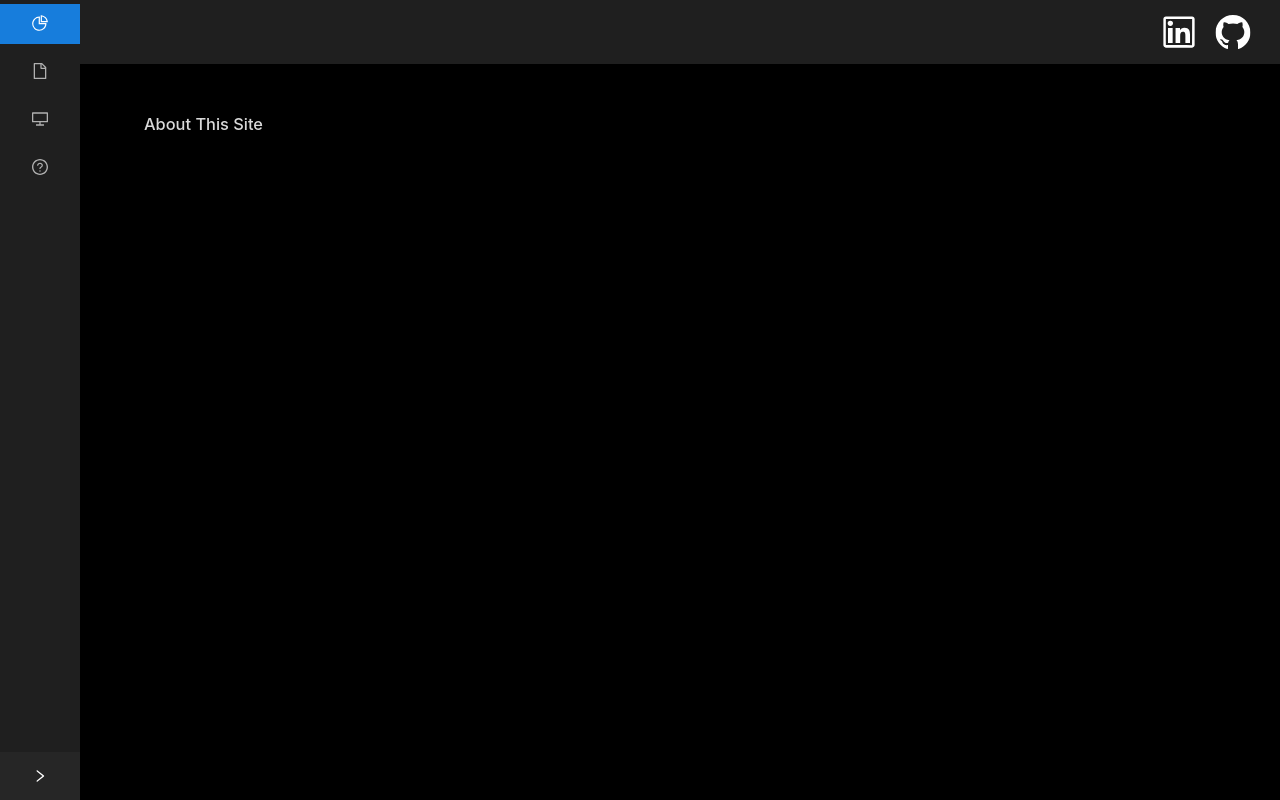
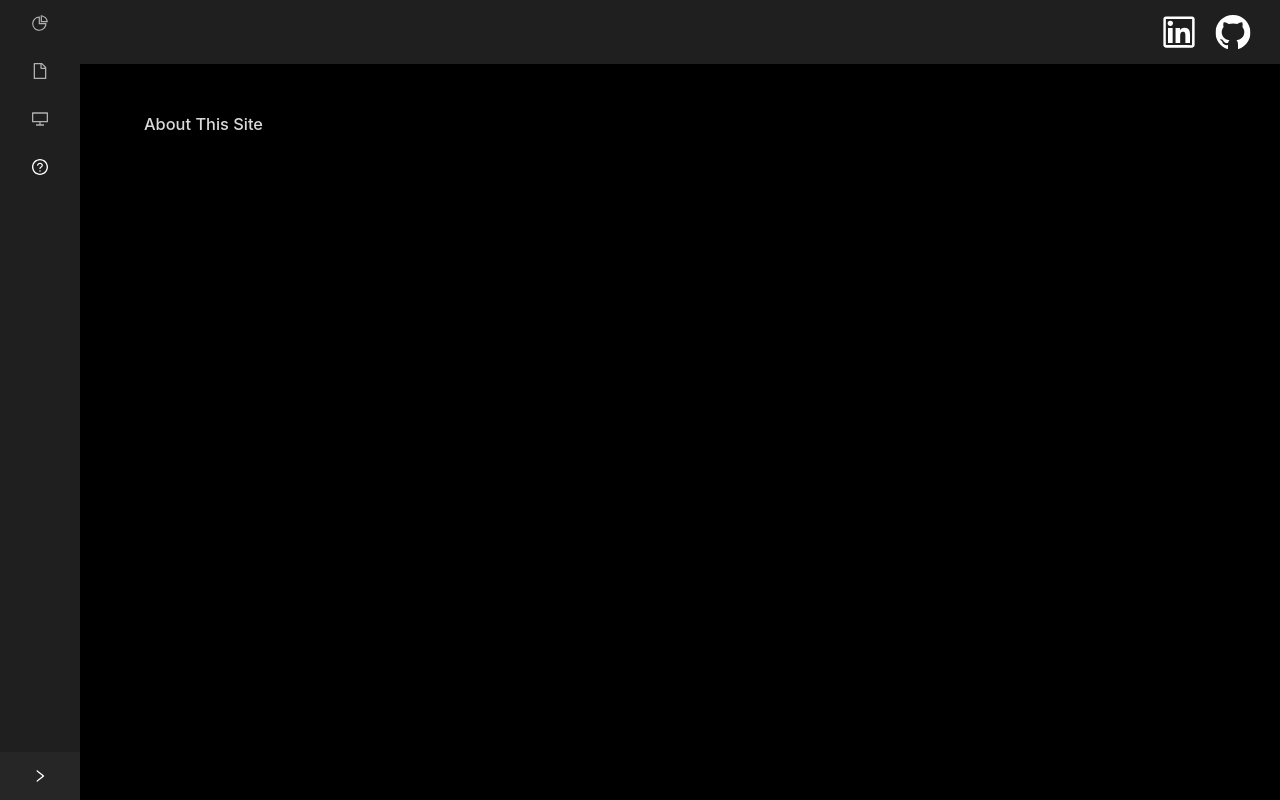
Before and after one commit to mbasak99/workterm-blog, a Next.js app: page /about/site in a window 1280 px wide. Built offline with nearby package versions, Linux system fonts and the light colour scheme.

Commit message:
Added switch case for about site.

```diff
--- a/pages/components/layout.js
+++ b/pages/components/layout.js
@@ -33,6 +33,8 @@ export default function SiteLayout(props) {
         return "3";
       case "/about/me":
         return "6";
+      case "/about/site":
+        return "7";
       default:
         return "1";
     }
```
Also changed, not shown: public/antd logo.svg (added), 1 other file (tests, documents, lock files or other folders).
